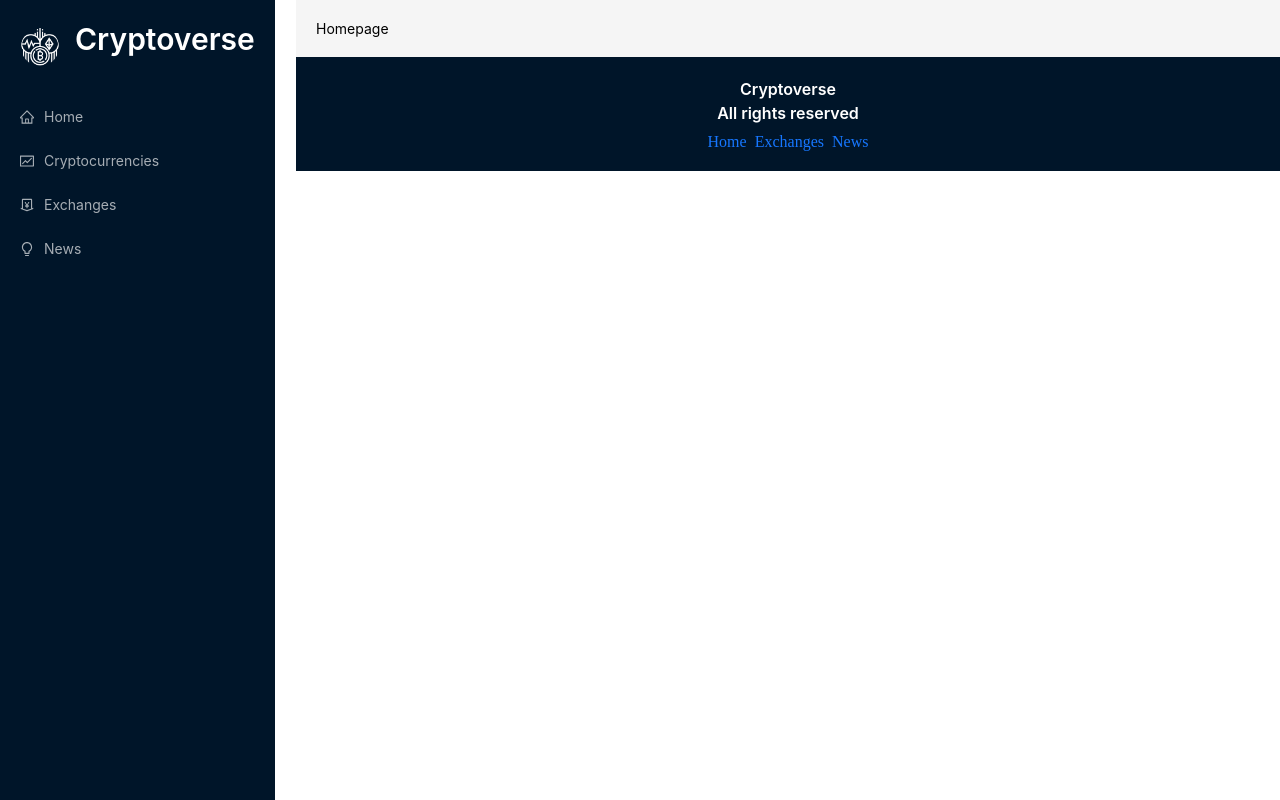
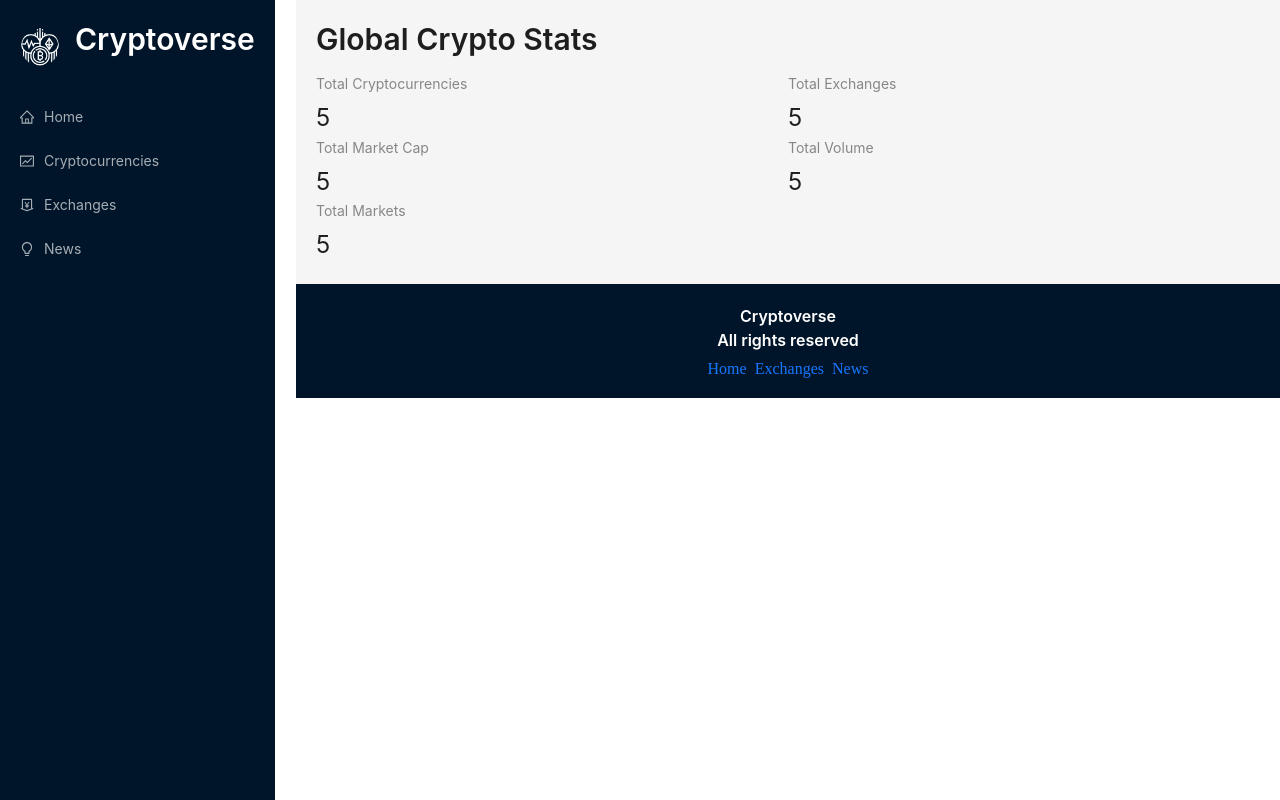
Before and after one commit to manuwasa/cyptoappp, a React (Create React App) app: page / in a window 1280 px wide. Built offline with nearby package versions, Linux system fonts and the light colour scheme.

Commit message:
Creating homepage layout

```diff
--- a/src/Component/Homepage.jsx
+++ b/src/Component/Homepage.jsx
@@ -1,7 +1,35 @@
 import React from "react";
+import millify from "millify";
+import { Typography, Row, Col, Statistic } from "antd";
+import { Link } from "react-router-dom";
+
+const { Title } = Typography;
 
 const Homepage = () => {
-  return <div>Homepage</div>;
+  return (
+    <>
+      <Title level={2} className="heading">
+        Global Crypto Stats
+      </Title>
+      <Row>
+        <Col span={12}>
+          <Statistic title="Total Cryptocurrencies" value={5} />
+        </Col>
+        <Col span={12}>
+          <Statistic title="Total Exchanges" value={5} />
+        </Col>
+        <Col span={12}>
+          <Statistic title="Total Market Cap" value={5} />
+        </Col>
+        <Col span={12}>
+          <Statistic title="Total Volume" value={5} />
+        </Col>
+        <Col span={12}>
+          <Statistic title="Total Markets" value={5} />
+        </Col>
+      </Row>
+    </>
+  );
 };
 
 export default Homepage;
```
